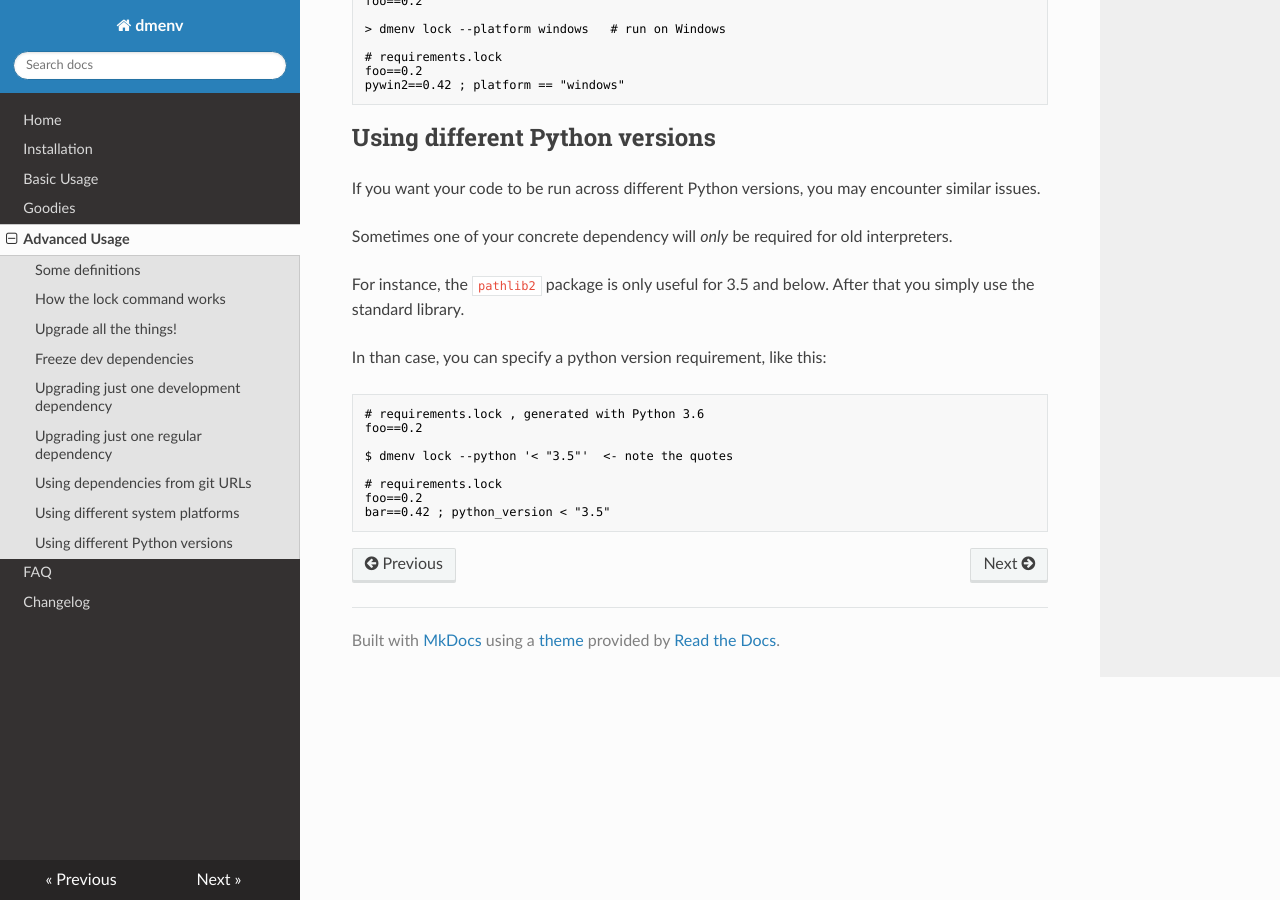
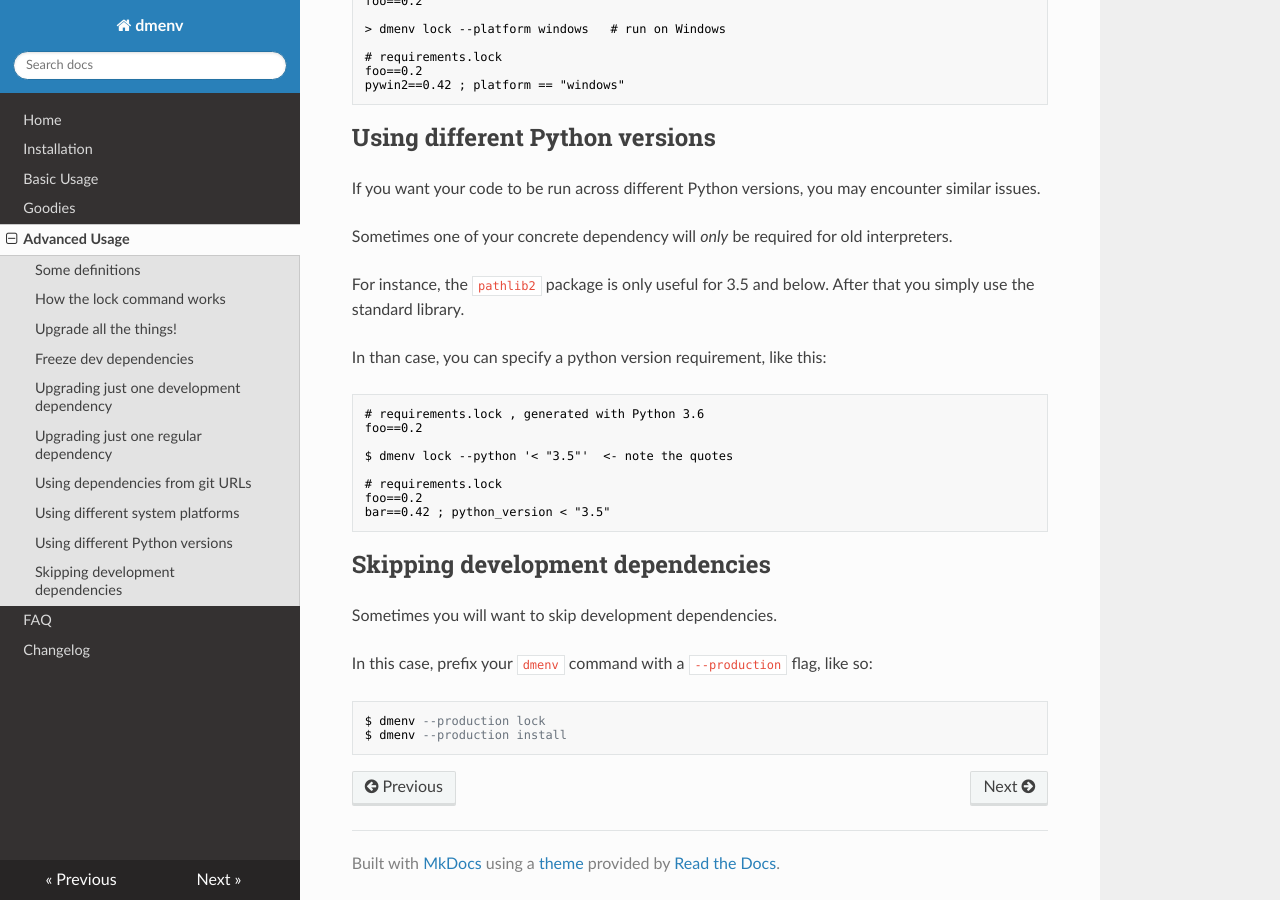
Before and after one commit to dmerejkowsky/dmenv, an MkDocs documentation site: the page built from docs/contents/advanced_usage.md, in a window 1280 px wide and 900 px high, scrolled down 3766 px. Built offline with MkDocs 1.6.1, drawn with Linux system fonts in a browser that asks for light colours; nearby versions of some CDN libraries.

Commit message:
Adapt documentation

````diff
--- a/docs/contents/advanced_usage.md
+++ b/docs/contents/advanced_usage.md
@@ -221,3 +221,14 @@ $ dmenv lock --python '< "3.5"'  <- note the quotes
 foo==0.2
 bar==0.42 ; python_version < "3.5"
 ```
+
+## Skipping development dependencies
+
+Sometimes you will want to skip development dependencies.
+
+In this case, prefix your `dmenv` command with a `--production` flag, like so:
+
+```
+$ dmenv --production lock
+$ dmenv --production install
+```
````
Also changed, not shown: docs/contents/basic_usage.md (+1 -1 lines), CHANGELOG.md.
